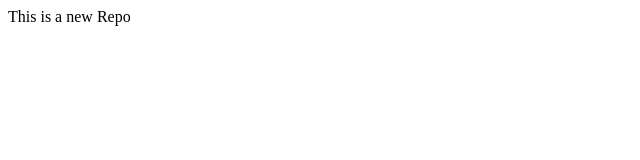
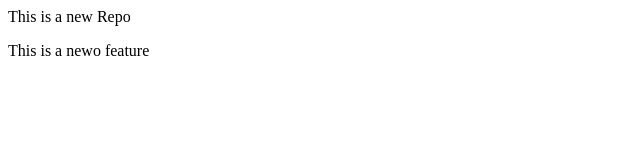
Before and after one commit to Aftab-0480/loacalrepo, a plain HTML site: page index.html in a window 1280 px wide. Shown: the whole page, without its empty margins (0-640 px from the left). Drawn offline with Linux system fonts and the light colour scheme.

Commit message:
Add new feature

```diff
--- a/index.html
+++ b/index.html
@@ -1 +1,2 @@
 <p>This is a new Repo</p>
+<p>This is a newo feature</p>
```
